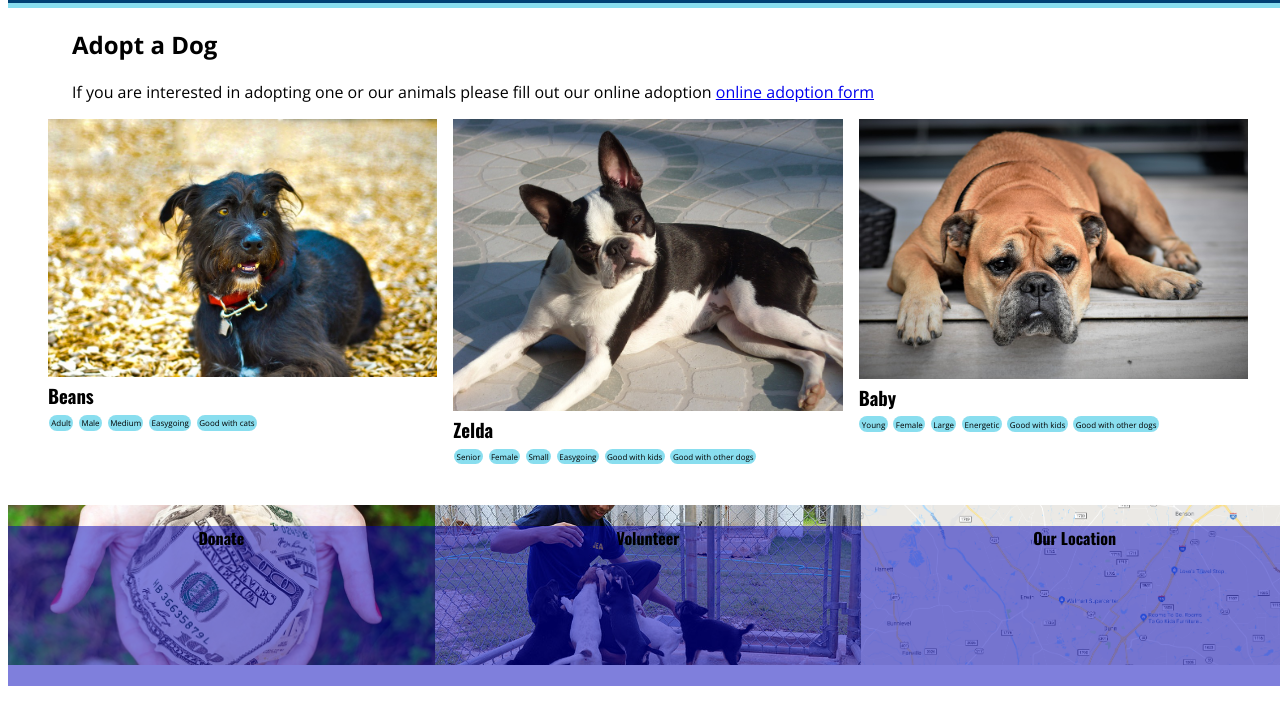
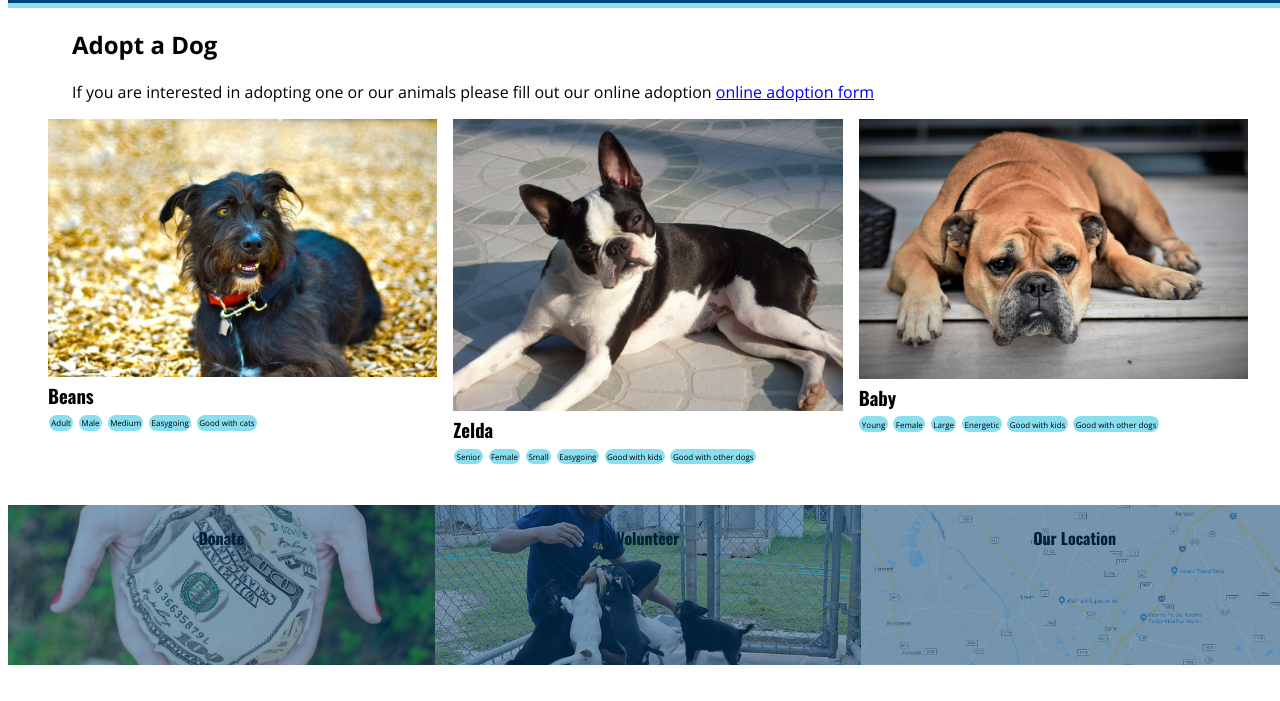
Before and after one commit to Momentum-Team-14/dog-adoption-moellioHeather, a plain HTML site: page index.html in a window 1280 px wide. Shown: the part 99-800 px from the top of the page. Drawn offline with nearby package versions, Linux system fonts and the light colour scheme.

Commit message:
saves overlay for footer

```diff
--- a/style.css
+++ b/style.css
@@ -73,6 +73,7 @@ footer {
     display: flex;
     font-family: Oswald;
     width: 100%;
+    background-color: #004175;
 }
 
 .footer-image {
@@ -82,19 +83,13 @@ footer {
     background-size: cover;
     background-repeat: no-repeat;
     background-position: center center;
-    opacity: .6 blue;
+    opacity: .5;
 
 }
 
 .footer-image h4 {
     text-align: center;
     padding: auto;
-}
-
-.overlay {
-    background-color: #0000ba80;
-    height: 100%;
-    width: 100%
 }
 
 #donate {
```
